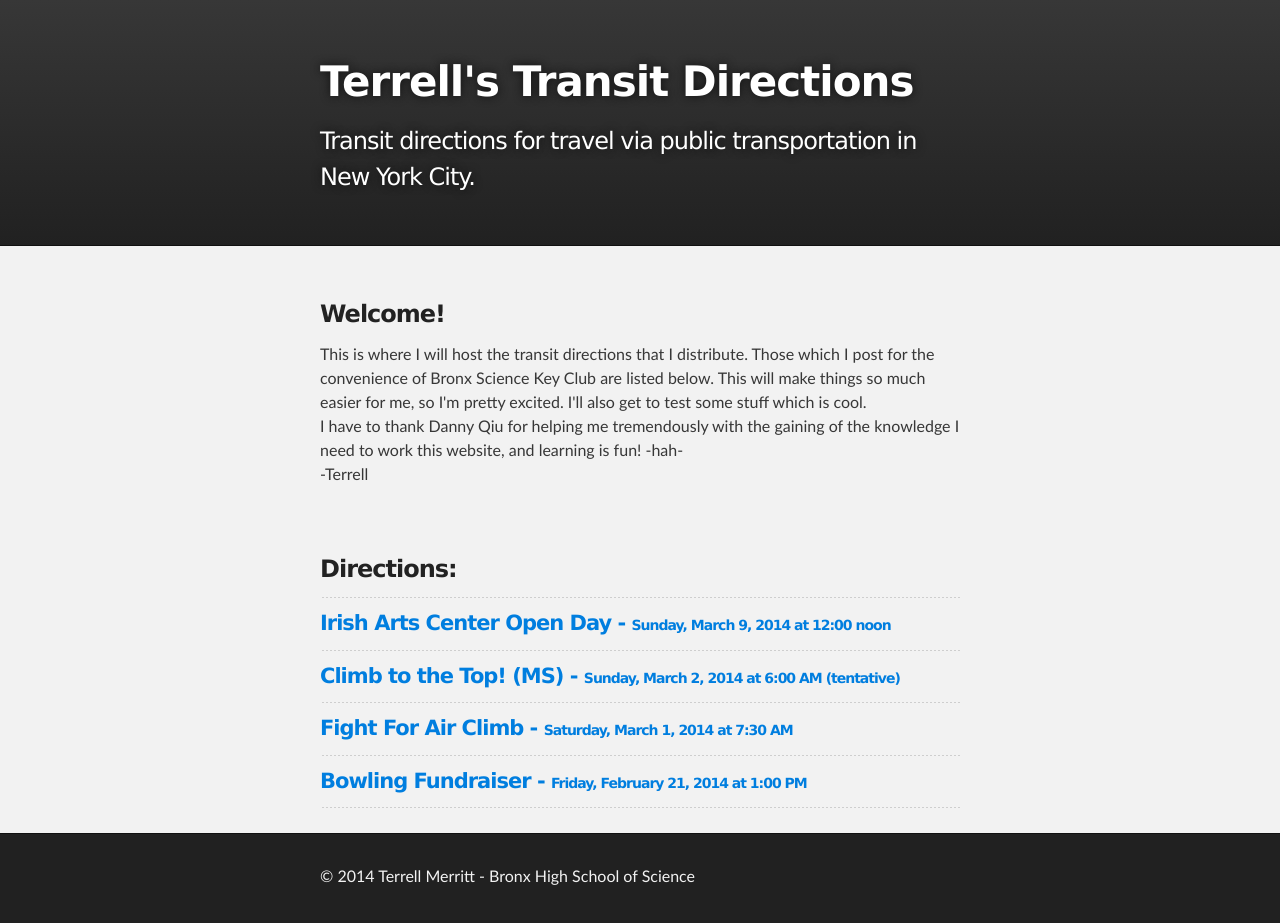
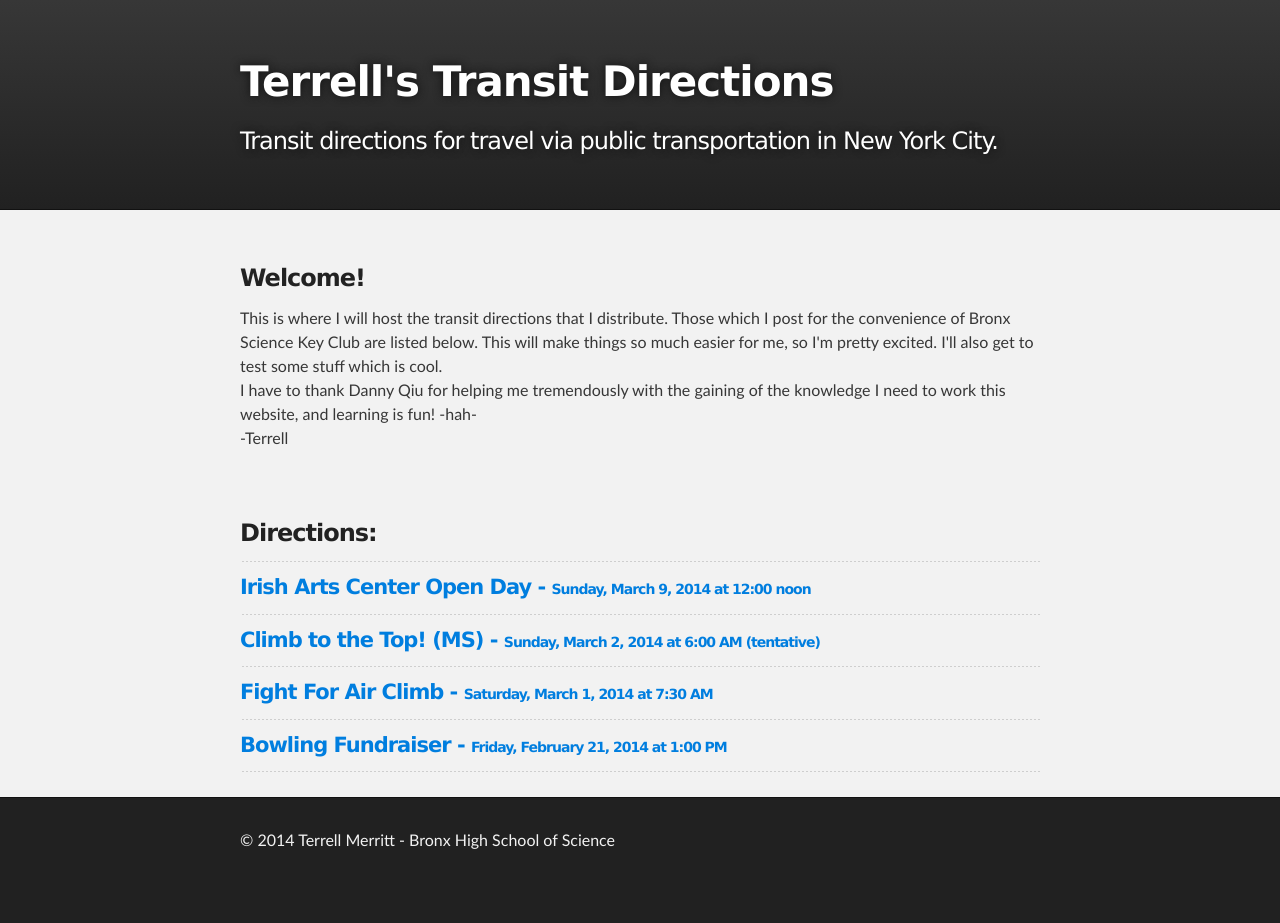
Before and after one commit to terrellthemtaguy/terrellthemtaguy.github.io, a Jekyll site: the page built from index.html, in a window 1280 px wide. Built offline with Jekyll 4.4.1, drawn with Linux system fonts in a browser that asks for light colours; after the commit the page ends 900 px from its top, so only the background shows below that.

Commit message:
Fix Stylesheet max-width issue.

```diff
--- a/stylesheets/stylesheet.css
+++ b/stylesheets/stylesheet.css
@@ -264,7 +264,7 @@ Full-Width Styles
 
 .inner {
   position: relative;
-  max-width: 640px;
+  max-width: 800px; /** Temporary fix to maximum width issue, resize later, potentially with Danny's input */
   padding: 20px 10px;
   margin: 0 auto;
 }
```
